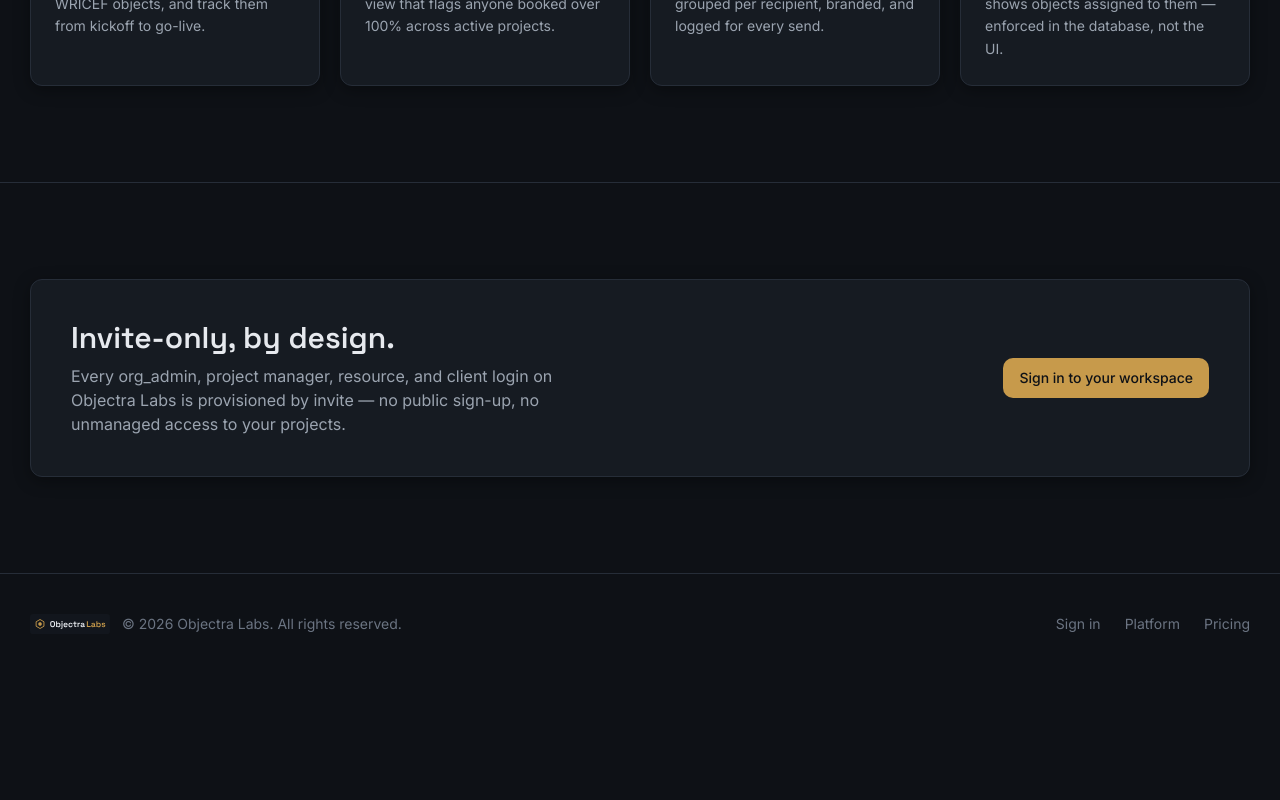
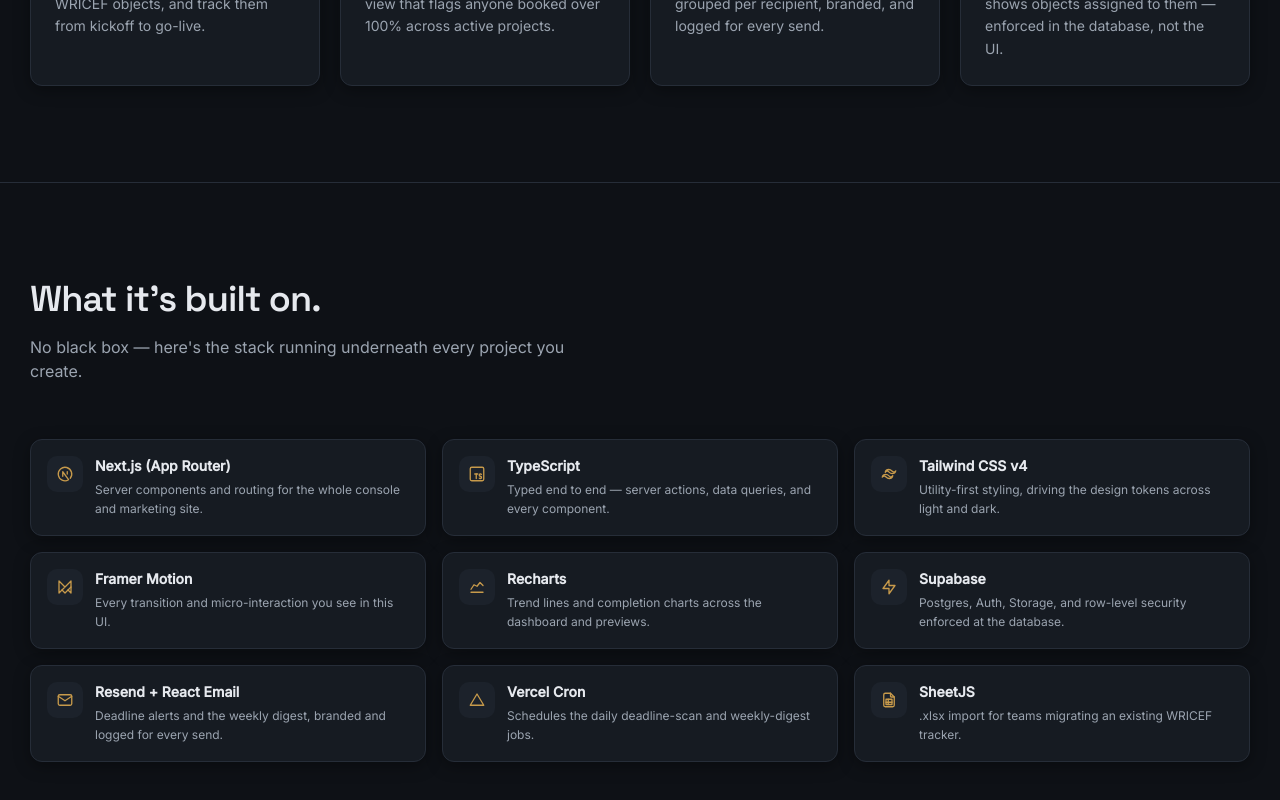
Before and after one commit to skalizai/objectra, a Next.js app: page / in a window 1280 px wide. Shown: the part 1968-2768 px from the top of the page. Before the commit the page ends 2642 px from the top, so only its background shows below. Built offline with nearby package versions, Linux system fonts and the light colour scheme.

Commit message:
﻿Add architecture section to landing page
New "What it's built on" section listing the actual stack (Next.js,
TypeScript, Tailwind v4, Framer Motion, Recharts, Supabase, Resend +
React Email, Vercel Cron, SheetJS), placed above the footer. Footer
nav gets a matching Architecture link.

```diff
--- a/app/page.tsx
+++ b/app/page.tsx
@@ -2,6 +2,7 @@
 import { Hero } from "@/components/landing/hero";
 import { FeatureGrid } from "@/components/landing/feature-grid";
 import { PipelinePreview } from "@/components/landing/pipeline-preview";
+import { ArchitectureSection } from "@/components/landing/architecture";
 import { CtaBand } from "@/components/landing/cta-band";
 import { LandingFooter } from "@/components/landing/footer";
 
@@ -13,6 +14,7 @@
         <Hero />
         <PipelinePreview />
         <FeatureGrid />
+        <ArchitectureSection />
         <CtaBand />
       </main>
       <LandingFooter />
--- /dev/null
+++ b/components/landing/architecture.tsx
@@ -0,0 +1,111 @@
+"use client";
+
+import { motion } from "framer-motion";
+import {
+  IconBrandNextjs,
+  IconBrandTypescript,
+  IconBrandTailwind,
+  IconBrandFramerMotion,
+  IconChartLine,
+  IconBrandSupabase,
+  IconMail,
+  IconBrandVercel,
+  IconFileSpreadsheet,
+} from "@tabler/icons-react";
+
+const STACK = [
+  {
+    icon: IconBrandNextjs,
+    title: "Next.js (App Router)",
+    description: "Server components and routing for the whole console and marketing site.",
+  },
+  {
+    icon: IconBrandTypescript,
+    title: "TypeScript",
+    description: "Typed end to end — server actions, data queries, and every component.",
+  },
+  {
+    icon: IconBrandTailwind,
+    title: "Tailwind CSS v4",
+    description: "Utility-first styling, driving the design tokens across light and dark.",
+  },
+  {
+    icon: IconBrandFramerMotion,
+    title: "Framer Motion",
+    description: "Every transition and micro-interaction you see in this UI.",
+  },
+  {
+    icon: IconChartLine,
+    title: "Recharts",
+    description: "Trend lines and completion charts across the dashboard and previews.",
+  },
+  {
+    icon: IconBrandSupabase,
+    title: "Supabase",
+    description: "Postgres, Auth, Storage, and row-level security enforced at the database.",
+  },
+  {
+    icon: IconMail,
+    title: "Resend + React Email",
+    description: "Deadline alerts and the weekly digest, branded and logged for every send.",
+  },
+  {
+    icon: IconBrandVercel,
+    title: "Vercel Cron",
+    description: "Schedules the daily deadline-scan and weekly-digest jobs.",
+  },
+  {
+    icon: IconFileSpreadsheet,
+    title: "SheetJS",
+    description: ".xlsx import for teams migrating an existing WRICEF tracker.",
+  },
+];
+
+export function ArchitectureSection() {
+  return (
+    <section id="architecture" className="border-t border-border px-6 py-24">
+      <div className="mx-auto max-w-[1220px]">
+        <motion.div
+          initial={{ opacity: 0, y: 16 }}
+          whileInView={{ opacity: 1, y: 0 }}
+          viewport={{ once: true, margin: "-80px" }}
+          transition={{ duration: 0.5 }}
+          className="max-w-xl"
+        >
+          <h2 className="font-display text-3xl font-semibold tracking-tight sm:text-4xl">
+            What it&apos;s built on.
+          </h2>
+          <p className="mt-4 text-text-2">
+            No black box — here&apos;s the stack running underneath every project you create.
+          </p>
+        </motion.div>
+
+        <div className="mt-14 grid gap-4 sm:grid-cols-2 lg:grid-cols-3">
+          {STACK.map((item, i) => (
+            <motion.div
+              key={item.title}
+              initial={{ opacity: 0, y: 20 }}
+              whileInView={{ opacity: 1, y: 0 }}
+              viewport={{ once: true, margin: "-60px" }}
+              transition={{ duration: 0.4, delay: i * 0.06 }}
+              whileHover={{ y: -3, borderColor: "var(--brass)" }}
+              className="flex items-start gap-3 rounded-card border border-border bg-surface p-4"
+              style={{ boxShadow: "var(--shadow-card)" }}
+            >
+              <div
+                className="flex h-9 w-9 shrink-0 items-center justify-center rounded-control"
+                style={{ background: "var(--surface-2)", color: "var(--brass)" }}
+              >
+                <item.icon size={18} stroke={1.75} />
+              </div>
+              <div className="min-w-0">
+                <h3 className="text-sm font-semibold text-text">{item.title}</h3>
+                <p className="mt-1 text-xs leading-relaxed text-text-2">{item.description}</p>
+              </div>
+            </motion.div>
+          ))}
+        </div>
+      </div>
+    </section>
+  );
+}
--- a/components/landing/footer.tsx
+++ b/components/landing/footer.tsx
@@ -16,6 +16,9 @@
           <a href="#platform" className="transition-colors hover:text-text-2">
             Platform
           </a>
+          <a href="#architecture" className="transition-colors hover:text-text-2">
+            Architecture
+          </a>
           <a href="#pricing" className="transition-colors hover:text-text-2">
             Pricing
           </a>
```
